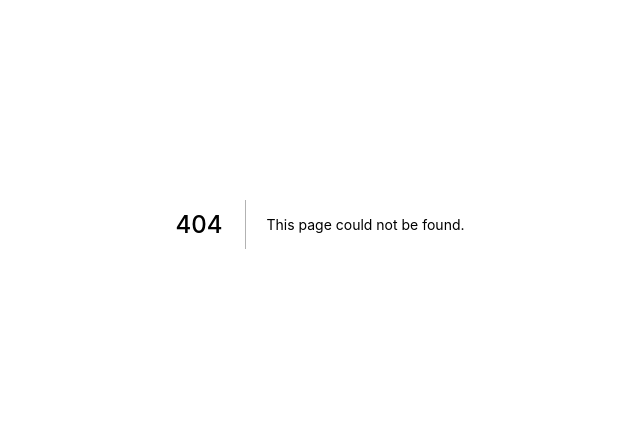
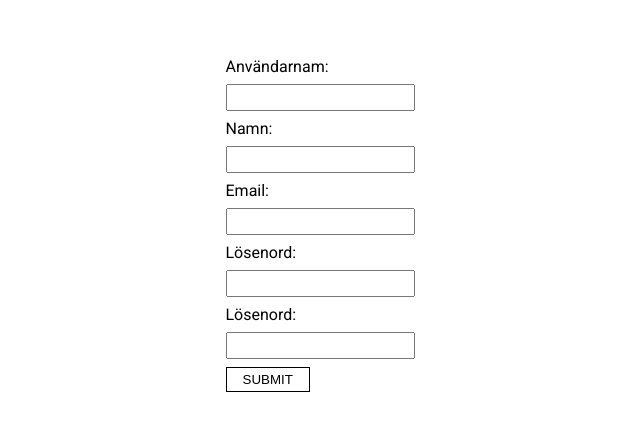
Before and after one commit to abersoft-technologies/yhs-front-end, a Next.js app: page /signup in a window 1280 px wide. Before the commit this address had no page. Shown: the part 176-606 px from the top of the page, without its empty margins (320-960 px from the left). Built offline with nearby package versions, Linux system fonts and the light colour scheme.

Commit message:
YS-5 Create first draft of login and signup page
Also creates UI flex component

```diff
--- a/package.json
+++ b/package.json
@@ -11,6 +11,7 @@
   "dependencies": {
     "@nextui-org/react": "^1.0.2-beta.4",
     "@types/sass": "^1.43.1",
+    "classnames": "^2.3.1",
     "next": "12.1.0",
     "react": "17.0.2",
     "react-dom": "17.0.2",
--- a/pages/_app.tsx
+++ b/pages/_app.tsx
@@ -1,4 +1,5 @@
 import '../styles/globals.scss'
+import '../styles/ui/flex.scss'
 import type { AppProps } from 'next/app'
 
 function MyApp({ Component, pageProps }: AppProps) {
--- /dev/null
+++ b/pages/signup.tsx
@@ -0,0 +1,54 @@
+import type { NextPage } from 'next'
+import React, { useState } from 'react';
+import { Flex } from '../src/components/ui/Flex';
+import Layout from '../src/layout/layout';
+import styles from "../styles/loginSignup.module.scss"
+
+
+const Signup: NextPage = () => {
+    const [userName, setUserName] = useState<string>("");
+    const [name, setName] = useState<string>("");
+    const [email, setEmail] = useState<string>("");
+    const [password, setPassword] = useState<string>("");
+    const [passwordTwo, setPasswordTwo] = useState<string>("");
+
+    const onFormSubmit = (e: React.FormEvent<HTMLFormElement>) => {
+        e.preventDefault();
+        console.log("EMAIL: ", email, "password", password, "password two", passwordTwo, "username", userName, "name", name)
+        setUserName("");
+        setPassword("");
+        setName("");
+        setEmail("");
+        setPasswordTwo("");
+    }
+
+    const onTextChange = (e: React.ChangeEvent<HTMLInputElement>) => {
+       if(e.target.id === "input-username") setUserName(e.target.value);
+       if(e.target.id === "input-password") setPassword(e.target.value);
+       if(e.target.id === "input-name") setName(e.target.value);
+       if(e.target.id === "input-password-again") setPasswordTwo(e.target.value);
+       if(e.target.id === "input-email") setEmail(e.target.value);
+    }
+
+    return (
+        <Layout doNotShowSidebar={true}>
+            <form action="get" onSubmit={e => onFormSubmit(e)} className={styles.container}>
+                <Flex direction='column' gap='small' align='flex-start' justify='center'>
+                    <label htmlFor='username'>Användarnam:</label>
+                    <input type="text" name="username" id="input-username" onChange={e => onTextChange(e)} value={userName} />
+                    <label htmlFor='name'>Namn:</label>
+                    <input type="text" name="name" id="input-name" onChange={e => onTextChange(e)} value={name} />
+                    <label htmlFor='email'>Email:</label>
+                    <input type="email" name="email" id="input-email" onChange={e => onTextChange(e)} value={email} />
+                    <label htmlFor='password'>Lösenord:</label>
+                    <input type="password" name="password" id="input-password" onChange={e => onTextChange(e)} value={password} />
+                    <label htmlFor='password-again'>Lösenord:</label>
+                    <input type="password" name="password-again" id="input-password-again" onChange={e => onTextChange(e)} value={passwordTwo} />
+                    <button>SUBMIT</button>
+                </Flex>
+            </form>
+        </Layout>
+    )
+}
+
+export default Signup;
--- a/src/components/sidebar/Sidebar.tsx
+++ b/src/components/sidebar/Sidebar.tsx
@@ -21,8 +21,8 @@ const Sidebar = () => {
                 xmlns='http://www.w3.org/2000/svg'
               >
                 <path
-                  fill-rule='evenodd'
-                  clip-rule='evenodd'
+                  fillRule='evenodd'
+                  clipRule='evenodd'
                   d='M5.25 5.25V19.25H19.25V5.25H5.25ZM15.75 15.75H8.75V8.75H15.75V15.75ZM5.25 22.75V36.75H19.25V22.75H5.25ZM15.75 33.25H8.75V26.25H15.75V33.25ZM22.75 5.25V19.25H36.75V5.25H22.75ZM33.25 15.75H26.25V8.75H33.25V15.75ZM22.75 22.75V36.75H36.75V22.75H22.75ZM33.25 33.25H26.25V26.25H33.25V33.25Z'
                   fill='#5D5D5A'
                 />
--- /dev/null
+++ b/src/components/ui/Flex.tsx
@@ -0,0 +1,31 @@
+import React from "react";
+import classnames from "classnames";
+import { SpaceSize } from "../../types/style";
+
+interface IFlexProps {
+    children: React.ReactNode;
+    direction: "column" | "column-reverse" | "row" | "row-reverse";
+    gap?: SpaceSize,
+    align?: "center" | "flex-end" | "flex-start",
+    justify?: "center" | "flex-end" | "flex-start",
+}
+
+export const Flex = (props: IFlexProps) => {
+
+    const classes = classnames ({
+        flex: true,
+        "flex--column": props.direction === "column",
+        "flex--column-reverse": props.direction === "column-reverse",
+        "flex--row": props.direction === "row",
+        "flex--row-reverse": props.direction === "row-reverse",
+        [`flex--align-${props.align}`]: props.align,
+        [`flex--justify-${props.justify}`]: props.justify,
+        [`flex--gap-${props.gap}`]: props.gap,
+    })
+
+    return (
+        <div className={classes}>
+            {props.children}
+        </div>
+    )
+}
--- a/src/layout/layout.tsx
+++ b/src/layout/layout.tsx
@@ -7,9 +7,13 @@ import Sidebar from '../components/sidebar/Sidebar';
 
 interface ILayoutProps {
   children: React.ReactNode;
+  doNotShowSidebar?: boolean;
 }
 
-export default function Layout({ children }: ILayoutProps) {
+export default function Layout({ children, doNotShowSidebar }: ILayoutProps) {
+
+  const sidebar = doNotShowSidebar ? <></> : <Sidebar />;
+
   return (
     <>
       <Head>
@@ -20,7 +24,7 @@ export default function Layout({ children }: ILayoutProps) {
         />
         <link rel='icon' href='/favicon.ico' />
       </Head>
-      <Sidebar />
+      {sidebar}
       <main className={styles.main}>{children}</main>
     </>
   );
--- /dev/null
+++ b/src/types/style.ts
@@ -0,0 +1,12 @@
+/**
+ * none = 0px (0rem)
+ * x-small = 4px (0.25rem)
+ * small = 8px (0.5rem)
+ * medium = 16px (1rem)
+ * large = 20px (1.25rem)
+ * x-large = 24px (1.5rem)
+ * xx-large = 32px (2rem)
+ * xxx-large = 38px (2.5rem)
+ */
+
+ export type SpaceSize = "none" | "xx-small" | "x-small" | "small" | "medium" | "large" | "x-large" | "xx-large" | "xxx-large";
--- a/styles/_variables.scss
+++ b/styles/_variables.scss
@@ -2,3 +2,16 @@
 
 $primary-dark-grey: #5d5d5a;
 $primary-color: #699bf7;
+
+// Standard spacing
+$spacing: 0.25rem; // 4px, base
+
+// Spacing scale
+$spacing-none: 0;
+$spacing-x-small: 0.25rem;      // 4px
+$spacing-small: 0.5rem;         // 8px
+$spacing-medium: 1rem;          // 16px
+$spacing-large: 1.25rem;        // 20px
+$spacing-x-large: 1.5rem;       // 24px
+$spacing-xx-large: 2rem;        // 32px
+$spacing-xxx-large: 2.5rem;     // 38px
--- /dev/null
+++ b/styles/loginSignup.module.scss
@@ -0,0 +1,20 @@
+@import "./variables";
+
+.container {
+    input {
+        outline: none;
+        padding: $spacing-x-small;
+    }
+
+    button {
+        background: none;
+        outline: none;
+        border: 1px solid black;
+        padding: $spacing-x-small $spacing-medium;
+        cursor: pointer;
+
+        &:hover {
+            box-shadow: 1px 1px 10px 0px black;
+        }
+    }
+}
--- /dev/null
+++ b/styles/ui/flex.scss
@@ -0,0 +1,63 @@
+@import '../variables';
+
+$gap-properties: (
+    none: $spacing-none,
+    xx-small: calc($spacing/2),
+    x-small: $spacing-x-small,
+    small: $spacing-small,
+    medium: $spacing-medium,
+    large: $spacing-large,
+    x-large: $spacing-x-large,
+    xx-large: $spacing-xx-large,
+    xxx-large: $spacing-xxx-large
+);
+
+$align-properties: (
+    center: center,
+    flex-end: flex-end,
+    flex-start: flex-start,
+);
+
+$justify-properties: (
+    center: center,
+    flex-end: flex-end,
+    flex-start: flex-start,
+);
+
+.flex {
+    display: flex;
+    width: 100%;
+    height: 100vh;
+
+    &--column {
+        flex-direction: column;
+    }
+    &--column-reverse {
+        flex-direction: column-reverse;
+    }
+    &--row {
+        flex-direction: row;
+    }
+    &--row-reverse {
+        flex-direction: row-reverse;
+    }
+}
+
+// Example: key = none and gap = $spacing-none
+@each $key, $gap in $gap-properties {
+    .flex--gap-#{$key} {
+        gap: $gap;
+    }
+}
+
+@each $key, $align in $align-properties {
+    .flex--align-#{$key} {
+        align-items: $align;
+    }
+}
+
+@each $key, $justify in $justify-properties {
+    .flex--justify-#{$key} {
+        justify-content: $justify;
+    }
+}
```
Also changed, not shown: pages/login.tsx (added, +39 -0 lines), 1 other file (tests, documents, lock files or other folders).
